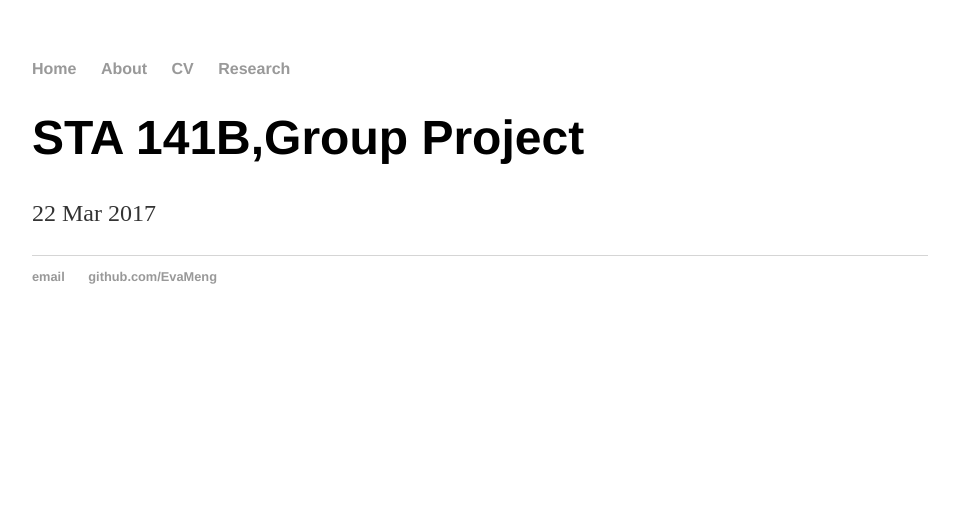
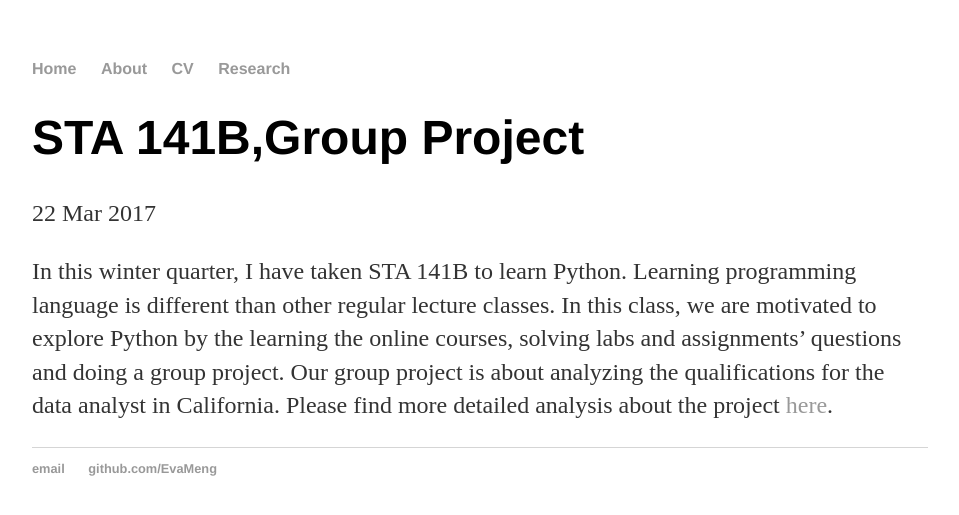
Before and after one commit to EvaMeng/evameng.github.io, a Jekyll site: the page built from _posts/2017-03-22-STA-141B-Group-Project.md, in a window 1280 px wide. Shown: the top 515 px of the page, without its empty margins (160-1119 px from the left). Built offline with Jekyll 4.4.1, drawn with Linux system fonts in a browser that asks for light colours.

Commit message:
Update 2017-03-22-STA-141B-Group-Project.md
add content

```diff
--- a/_posts/2017-03-22-STA-141B-Group-Project.md
+++ b/_posts/2017-03-22-STA-141B-Group-Project.md
@@ -3,3 +3,4 @@
 title: "STA 141B,Group Project"
 date: 2017-03-22
 ---
+In this winter quarter, I have taken STA 141B to learn Python. Learning programming language is different than other regular lecture classes. In this class, we are motivated to explore Python by the learning the online courses, solving labs and assignments’ questions and doing a group project. Our group project is about analyzing the qualifications for the data analyst in California. Please find more detailed analysis about the project [here](http://aoran1102.github.io/141B_group_project/).
```
